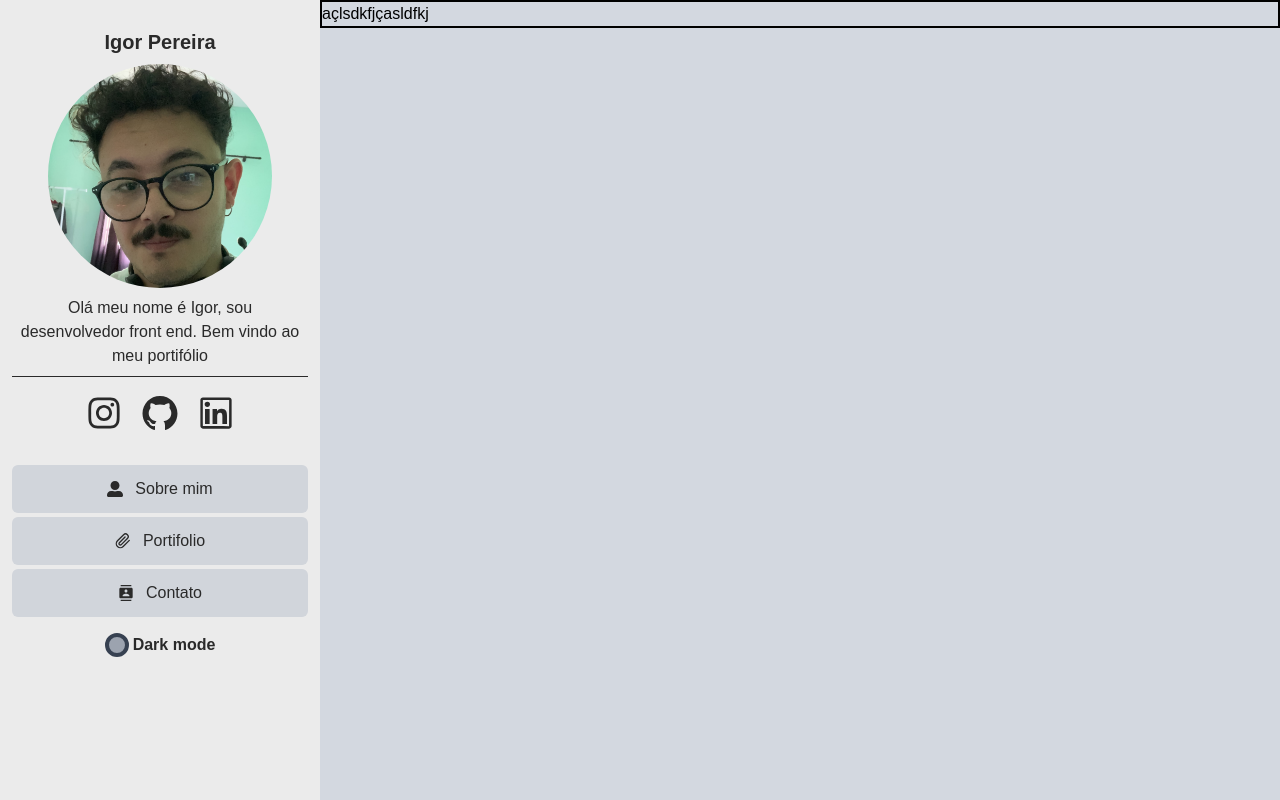
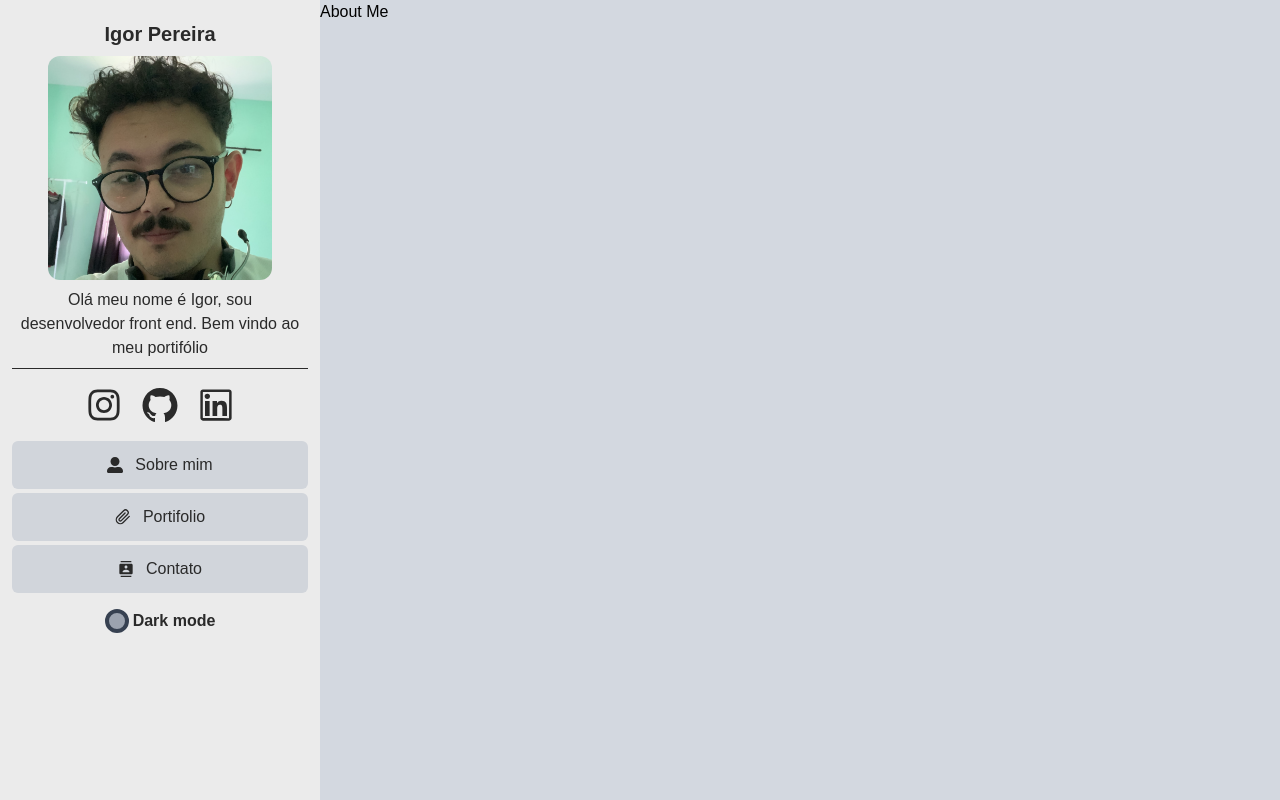
Before and after one commit to igorgbp/portfolio, a React (Vite) app: page / in a window 1280 px wide. Built offline with nearby package versions, Linux system fonts and the light colour scheme.

Commit message:
fix height bug, foto distorcida, add componente renderiza com o clique no botao

```diff
--- a/src/App.jsx
+++ b/src/App.jsx
@@ -3,8 +3,8 @@ import { ThemeContext, ThemeProvider } from "./context/theme/themeContext";
 import { themeData } from "./context/theme/values";
 import { useContext } from "react";
 import { GeralContext } from "./context/geral/geralContext";
-import Content from "./screens/content";
-import Leftbar from "./screens/Leftbar";
+import Content from "./screens/Content";
+import Leftbar from "./screens/LeftBar";
 
 function App() {
   const [count, setCount] = useState(0);
@@ -19,12 +19,12 @@ function App() {
 
   return (
     <ThemeProvider theme={currentTheme}>
-      <div class="flex" style={{height: '100vh'}}>
+      <div class="flex min-h-screen">
         {/* <p>açsdklfj</p> */}
-        <div class="w-1/4" style={{backgroundColor:currentTheme.primary}}>
+        <div class="w-1/3 sm:block hidden" style={{backgroundColor:currentTheme.primary}}>
           <Leftbar />
         </div>
-        <div class="w-3/4 h-auto"style={{backgroundColor:currentTheme.contentPrimary}}>
+        <div class="w-full "style={{backgroundColor:currentTheme.contentPrimary}}>
           <Content />
         </div>
       </div>
--- a/src/context/geral/geralContext.jsx
+++ b/src/context/geral/geralContext.jsx
@@ -4,13 +4,14 @@ export const GeralContext = createContext();
 
 export const GeralProvider = ({ children }) => {
   const [isDarkMode, setIsDarkMode] = useState(true);
+  const [currentOption, setCurrentOption] = useState(1)
 
   const updateDarkMode = () => {
     setIsDarkMode(!isDarkMode);
   };
 
   return (
-    <GeralContext.Provider value={{ isDarkMode, updateDarkMode }}>
+    <GeralContext.Provider value={{ isDarkMode, updateDarkMode, currentOption, setCurrentOption }}>
       {children}
     </GeralContext.Provider>
   );
--- /dev/null
+++ b/src/screens/Content.jsx
@@ -0,0 +1,22 @@
+import React, { useContext }  from "react";
+import AboutMe from "./ContentScreens/AboutMe";
+import Portifolio from "./ContentScreens/Portifolio";
+import Contact from "./ContentScreens/Contact";
+import { GeralContext } from "../context/geral/geralContext";
+
+const Content = () => {
+  const {currentOption} = useContext(GeralContext)
+  console.log('current e tals',currentOption);
+
+  return (
+    <div>
+     { currentOption == 1 && <AboutMe/>}
+     { currentOption == 2 && <Portifolio/>}
+     { currentOption == 3 && <Contact/>}
+
+    </div>
+
+  );
+};
+
+export default Content;
--- /dev/null
+++ b/src/screens/ContentScreens/AboutMe.jsx
@@ -0,0 +1,10 @@
+import React from "react"
+
+const AboutMe = () =>{
+    return (
+        <div>
+            <h1>About Me</h1>
+        </div>
+    )
+}
+export default AboutMe
--- /dev/null
+++ b/src/screens/ContentScreens/Contact.jsx
@@ -0,0 +1,10 @@
+import React from "react";
+
+const Contact = () =>{
+    return (
+        <div>
+            <h1>Contact</h1>
+        </div>
+    )
+}
+export default Contact;
--- /dev/null
+++ b/src/screens/ContentScreens/Portifolio.jsx
@@ -0,0 +1,10 @@
+import React from "react"
+
+const Portifolio = () =>{
+    return (
+        <div>
+            <h1>Portifolio</h1>
+        </div>
+    )
+}
+export default Portifolio
--- a/src/screens/Leftbar/index.jsx
+++ b/src/screens/LeftBar.jsx
@@ -1,6 +1,6 @@
-import user from "../../assets/igo.jpg";
+import user from "../assets/igo.jpg";
 import { useContext } from "react";
-import { GeralContext } from "../../context/geral/geralContext";
+import { GeralContext } from "../context/geral/geralContext";
 import {
   AiOutlineGithub,
   AiOutlineInstagram,
@@ -10,22 +10,25 @@ import {
 import { FaUserAlt } from "react-icons/fa";
 import { MdContacts } from "react-icons/md";
 import { FiPaperclip } from "react-icons/fi";
-import { ThemeContext } from "../../context/theme/themeContext";
+import { ThemeContext } from "../context/theme/themeContext";
 
 const Leftbar = () => {
-  const { updateDarkMode, isDarkMode } = useContext(GeralContext);
+  const { updateDarkMode, isDarkMode, setCurrentOption } = useContext(GeralContext);
   const currentTheme = useContext(ThemeContext);
 
   const options = [
     {
+      id:1,
       name: "Sobre mim",
       icon: "user",
     },
     {
+      id:2,
       name: "Portifolio",
       icon: "portifolio",
     },
     {
+      id:3,
       name: "Contato",
       icon: "contact",
     },
@@ -68,9 +71,9 @@ const Leftbar = () => {
   };
 
   return (
-    <div class=" justify-center p-3">
+    <div class=" justify-center p-3 ">
       <p
-        class="text-center text-xl mt-4 font-bold"
+        class="text-center text-xl mt-2 font-bold"
         style={{ color: currentTheme.text }}
       >
         Igor Pereira
@@ -78,7 +81,7 @@ const Leftbar = () => {
       <img
         src={user}
         alt="Igor Pereira"
-        class="mt-2 mx-auto rounded-full w-56 h-56"
+        class="mt-2 mx-auto rounded-xl w-56 h-56 object-cover"
       />
       <p class="mx-2 text-center mt-2" style={{ color: currentTheme.text }}>
         Olá meu nome é Igor, sou desenvolvedor front end. Bem vindo ao meu
@@ -100,19 +103,20 @@ const Leftbar = () => {
           );
         })}
       </ul>
-      <div class=" mt-6">
+      <div class=" mt-2">
         {options.map((item) => {
           return (
-            <div
+            <button
               className={`flex items-center ${
                 isDarkMode ? "bg-gray-300" : "bg-zinc-700"
               } mb-1 rounded-md py-3 px-4 mx-auto w-full ${
                 isDarkMode ? "hover:bg-slate-400" : "hover:bg-slate-600"
               }  space-x-3 justify-center hover:cursor-pointer`}
+              onClick={()=>setCurrentOption(item.id)}
             >
               <Icon item={item} />
               <p style={{ color: currentTheme.text }}>{item.name}</p>
-            </div>
+            </button>
           );
         })}
       </div>
--- a/src/screens/content/index.jsx
+++ /dev/null
@@ -1,10 +0,0 @@
-
-const Content = () => {
-  return (
-    <div className="border-2 border-black">
-      <p>açlsdkfjçasldfkj</p>
-    </div>
-  );
-};
-
-export default Content;
```
